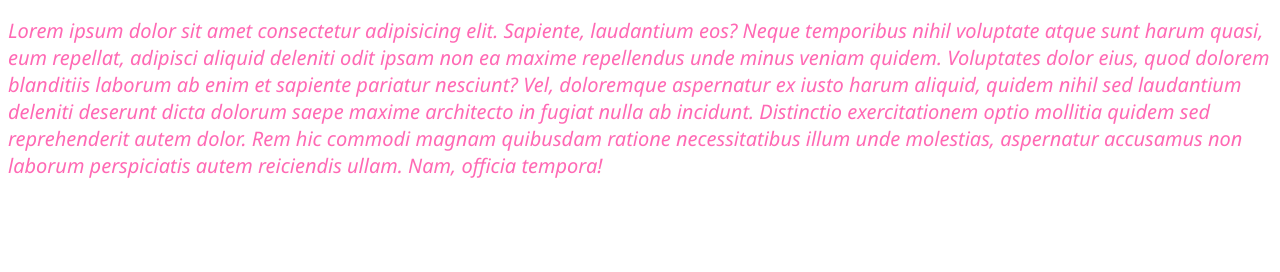
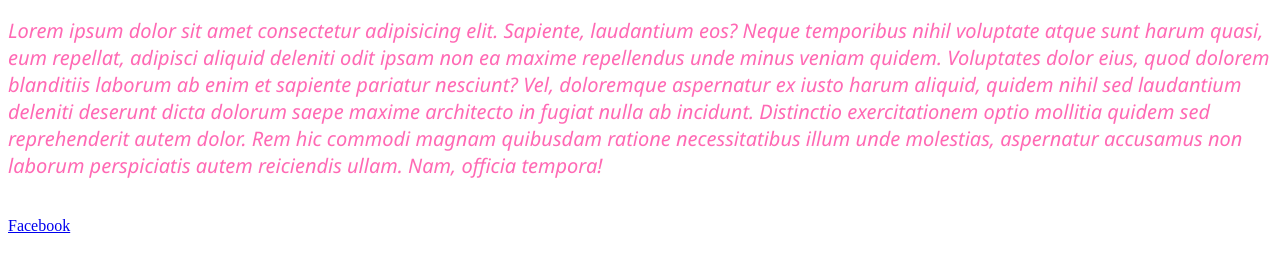
Before and after one commit to Sakline987/git-web, a plain HTML site: page index.html in a window 1280 px wide. Shown: the part 50-322 px from the top of the page. Drawn offline with Linux system fonts and the light colour scheme.

Commit message:
update commit

```diff
--- a/index.html
+++ b/index.html
@@ -8,6 +8,9 @@
 </head>
 <body>
     <h1>This is heading</h1>
-    <p>Lorem ipsum dolor sit amet consectetur adipisicing elit. Sapiente, laudantium eos? Neque temporibus nihil voluptate atque sunt harum quasi, eum repellat, adipisci aliquid deleniti odit ipsam non ea maxime repellendus unde minus veniam quidem. Voluptates dolor eius, quod dolorem blanditiis laborum ab enim et sapiente pariatur nesciunt? Vel, doloremque aspernatur ex iusto harum aliquid, quidem nihil sed laudantium deleniti deserunt dicta dolorum saepe maxime architecto in fugiat nulla ab incidunt. Distinctio exercitationem optio mollitia quidem sed reprehenderit autem dolor. Rem hic commodi magnam quibusdam ratione necessitatibus illum unde molestias, aspernatur accusamus non laborum perspiciatis autem reiciendis ullam. Nam, officia tempora!</p>
+    <p>Lorem ipsum dolor sit amet consectetur adipisicing elit. Sapiente, laudantium eos? Neque temporibus nihil voluptate atque sunt harum quasi, eum repellat, adipisci aliquid deleniti odit ipsam non ea maxime repellendus unde minus veniam quidem. Voluptates dolor eius, quod dolorem blanditiis laborum ab enim et sapiente pariatur nesciunt? Vel, doloremque aspernatur ex iusto harum aliquid, quidem nihil sed laudantium deleniti deserunt dicta dolorum saepe maxime architecto in fugiat nulla ab incidunt. Distinctio exercitationem optio mollitia quidem sed reprehenderit autem dolor. Rem hic commodi magnam quibusdam ratione necessitatibus illum unde molestias, aspernatur accusamus non laborum perspiciatis autem reiciendis ullam. Nam, officia tempora!</p> <br>
+
+    <a  target="_blank" href="https:/facebook.com">Facebook</a>
+
 </body>
 </html>
```
